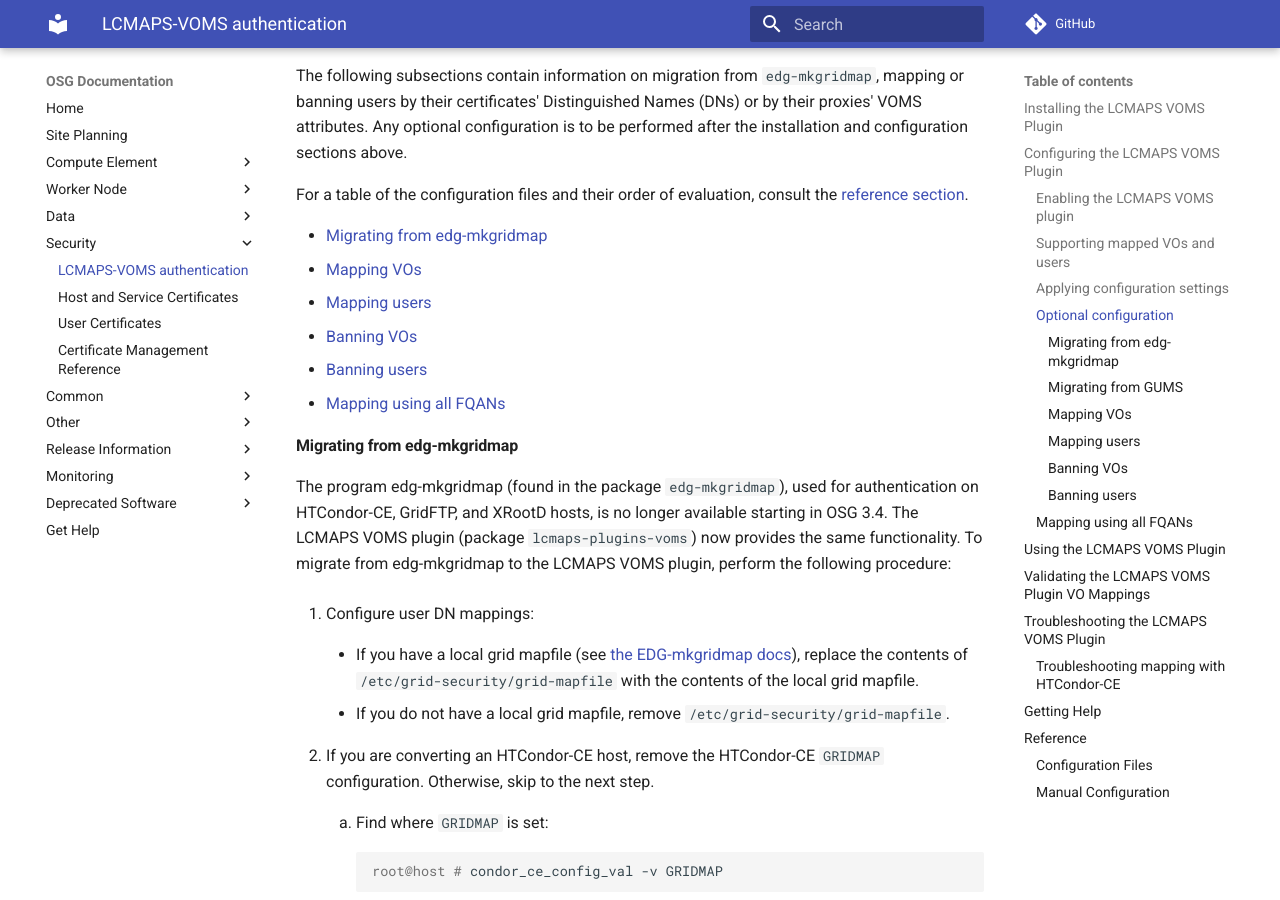
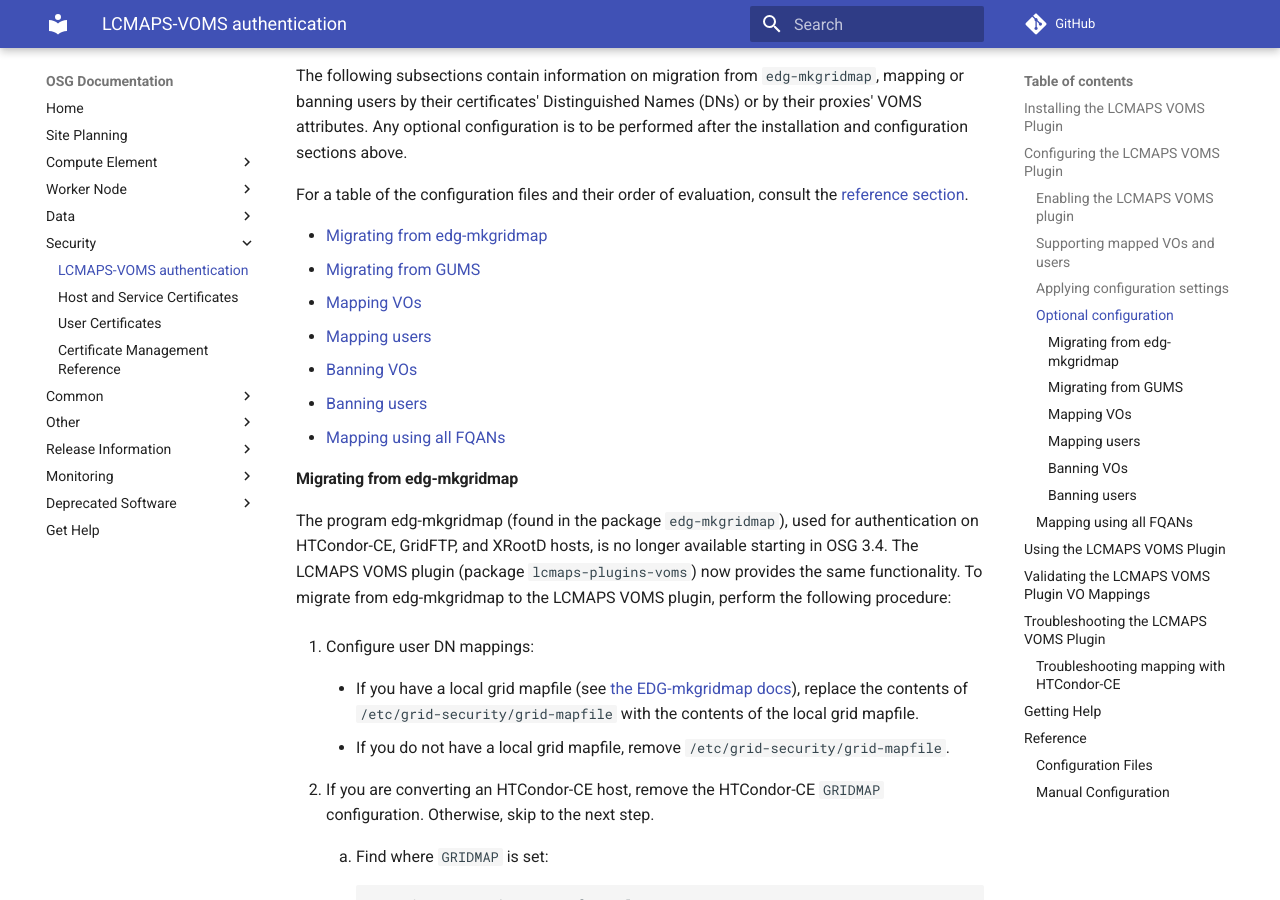
Before and after one commit to osg-htc/docs, an MkDocs documentation site: the page built from docs/security/lcmaps-voms-authentication.md, in a window 1280 px wide and 900 px high, scrolled down 3018 px. Built offline with MkDocs 1.6.1 and Material for MkDocs 9.7.7, drawn with Linux system fonts in a browser that asks for light colours; comment, search, counter and statistics services are not loaded; old or Windows-style settings are respelled for this version of MkDocs.

Commit message:
Add optional config link to GUMS migration

```diff
--- a/docs/security/lcmaps-voms-authentication.md
+++ b/docs/security/lcmaps-voms-authentication.md
@@ -111,6 +111,7 @@ The following subsections contain information on migration from `edg-mkgridmap`,
 For a table of the configuration files and their order of evaluation, consult the [reference section](#configuration-files).
 
 -   [Migrating from edg-mkgridmap](#migrating-from-edg-mkgridmap)
+-   [Migrating from GUMS](#migrating-from-gums)
 -   [Mapping VOs](#mapping-vos)
 -   [Mapping users](#mapping-users)
 -   [Banning VOs](#banning-vos)
```
